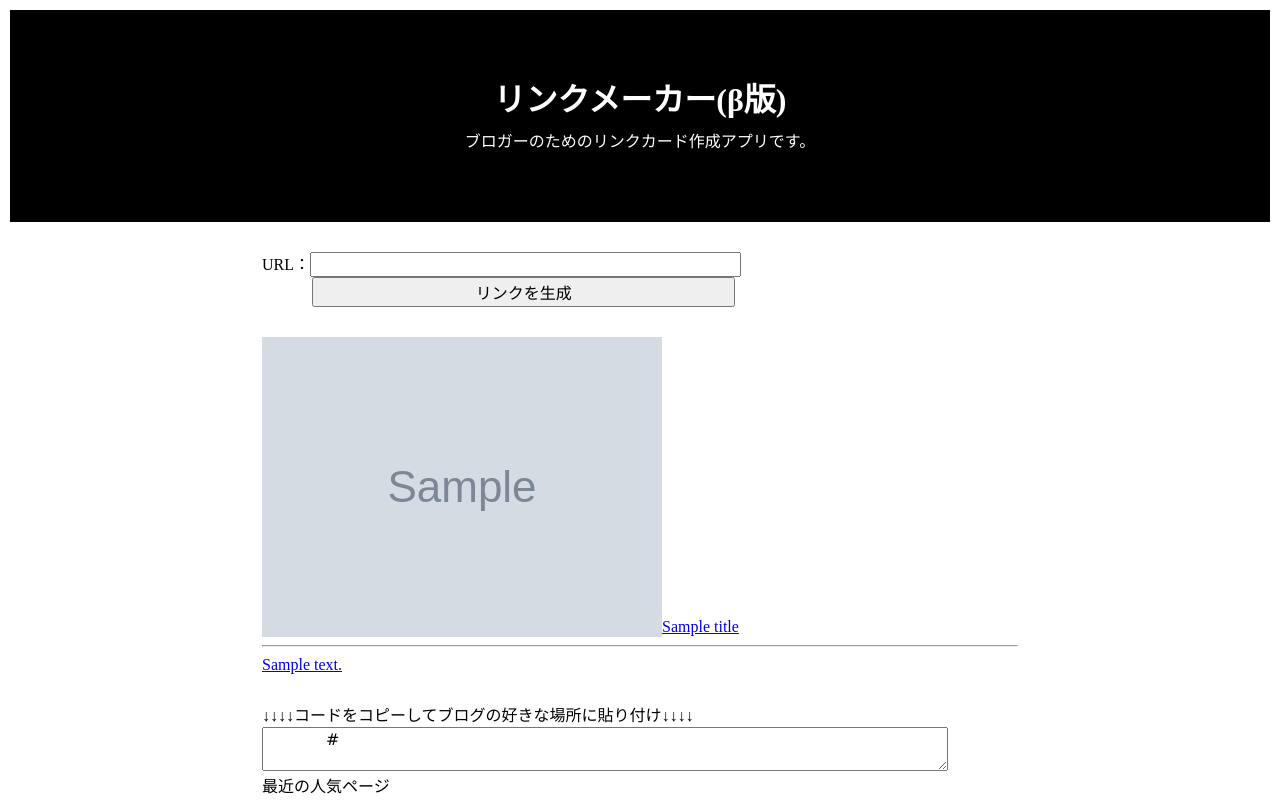
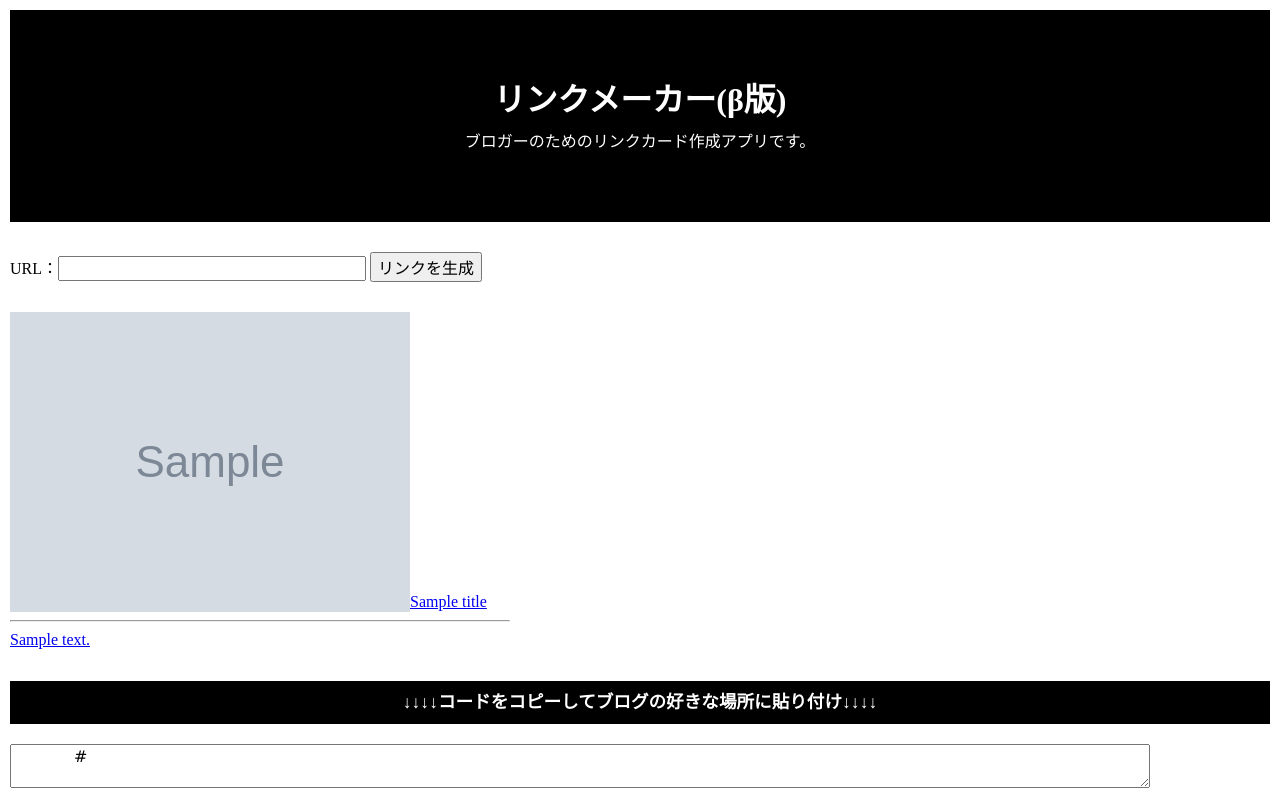
Before and after one commit to hitoribucho/linkmaker, a Flask app: template templates/index.html in a window 1280 px wide. Shown: the top 802 px of the page. Run offline with Flask 2, Linux system fonts and the light colour scheme; the template is opened without the code that fills it: values that come from a table or form of the project are taken from there, most other values are stand-ins (such as "Sample title", 1, 10 or a date in 2020); grey boxes marked "Sample" are stand-in pictures.

Commit message:
my first commit

```diff
--- a/main.py
+++ b/main.py
@@ -149,5 +149,5 @@ def reset_db():
 
 # アプリケーションの実行
 if __name__ == '__main__':
-    app.run()
-    #app.run(debug=True)
+    #app.run()
+    app.run(debug=True)
--- a/static/style.css
+++ b/static/style.css
@@ -1,3 +1,6 @@
+h1{font-size:130%}
+h2{font-size:120%}
+h3{font-size:110%;padding:10px;background:#000;color:#fff;font-weight:bold;}
 header{
   width:100%;
   padding:70px 0;
@@ -15,29 +18,27 @@ header span{
   color:#fff;
   font-size:100% !important;
 }
+header a.title,header a.title:visited{text-decoration: none;color:#fff}
 
-form.url_input input{width:80%;}
+form.url_input input#url{width:300px;}
+form.url_input input.generate{}
 
 .flex-container{
   display:flex;
   justify-content: space-around;
 }
-div#left_column,div#right-column{
-  width:20%;
-}
-div#center-column{
-  width:60%;
-}
+
 
 /*人気のページ*/
 div#popular{
   display:flex;
+  -webkit-flex-wrap: wrap; /* Safari */
   flex-wrap: wrap;
-  justify-content: space-around;
+  justify-content: center;
 }
 #popular .card{
   position:relative;
-  width:47%;
+  width:300px;
   height:150px;
   border:2px solid #000;
   margin:1%;
--- a/templates/index.html
+++ b/templates/index.html
@@ -24,36 +24,33 @@
 
 </script>
   </head>
-  <body class="ma p10" style="background:#fff)">
+  <body class="ma p10" style="background:#fff">
     <header>
       <div>
-        リンクメーカー(β版)
+        <a href="/" class="title">リンクメーカー(β版)</a>
       </div>
       <span class="description">
         ブロガーのためのリンクカード作成アプリです。
       </span>
     </header>
-    <div class="flex-container">
-      <div id="center-column" class="">
-        <div>
-          <form action="{{ url_for('send_url') }}" method="post" class="url_input w70 mb30">
+      <div id="center-column" class="w100">
+          <form action="{{ url_for('send_url') }}" method="post" class="url_input mb30">
             {{ form.csrf_token }}{{ form.url.label }}{{ form.url }}
             {% for error in form.url.errors %}
             <p role="alert">Error: {{ error }}</p>
             {% endfor %}
-            <input type="submit" value="リンクを生成" class="ml50">
+            <input type="submit" value="リンクを生成" class="generate">
           </form>
-          <div style="{{link_card}}" class="mb30"><a href="{{url}}" style="{{fit_link}}"><img src="{{img_src}}" alt="" style="{{img_style}}"><span style="{{title_style}}">{{title}}</span><hr style="{{hr_style}}"><span style="{{description_style}}">{{description}}</span></a></div>
-          <div class="center">
+          <div class="w90 max500 mb30">
+            <div style="{{link_card}}"><a href="{{url}}" style="{{fit_link}}"><img src="{{img_src}}" alt="" style="{{img_style}}"><span style="{{title_style}}">{{title}}</span><hr style="{{hr_style}}"><span style="{{description_style}}">{{description}}</span></a></div>
           </div>
-          <h3>↓↓↓↓コードをコピーしてブログの好きな場所に貼り付け↓↓↓↓</h3>
-          <textarea class="w90">
+          <h3 class="center">↓↓↓↓コードをコピーしてブログの好きな場所に貼り付け↓↓↓↓</h3>
+          <textarea class="w90 mt20">
             {{link_code}}
           </textarea>
-        </div>
           {% if data_list %}
-          <p>最近の人気ページ</p>
-          <div id="popular">
+          <h3 class="center mt20 mb20">最近の人気ページ</h3>
+          <div id="popular" class="flex-container">
             {% for data in data_list %}
             <div class="card br5" style="background:url('{{data[1]}}') no-repeat;background-position:center;background-size:cover">
               <a href="{{data[0]}}">
@@ -65,7 +62,6 @@
           </div><!--popular-->
           {% endif %}
       </div>
-    </div><!--flex-container-->
   </body>
   <footer>
     <div class="center size50" style=" color:#999">
```
Also changed, not shown: database.db.
